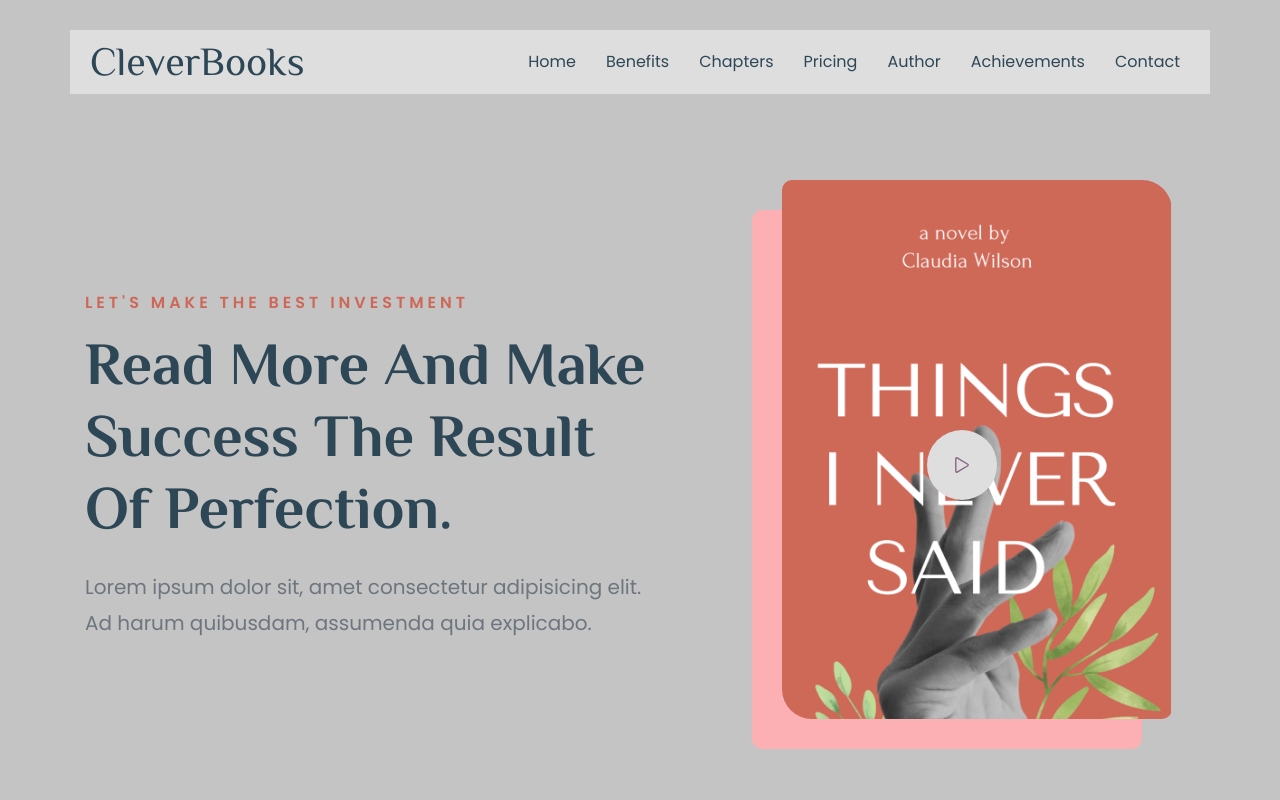
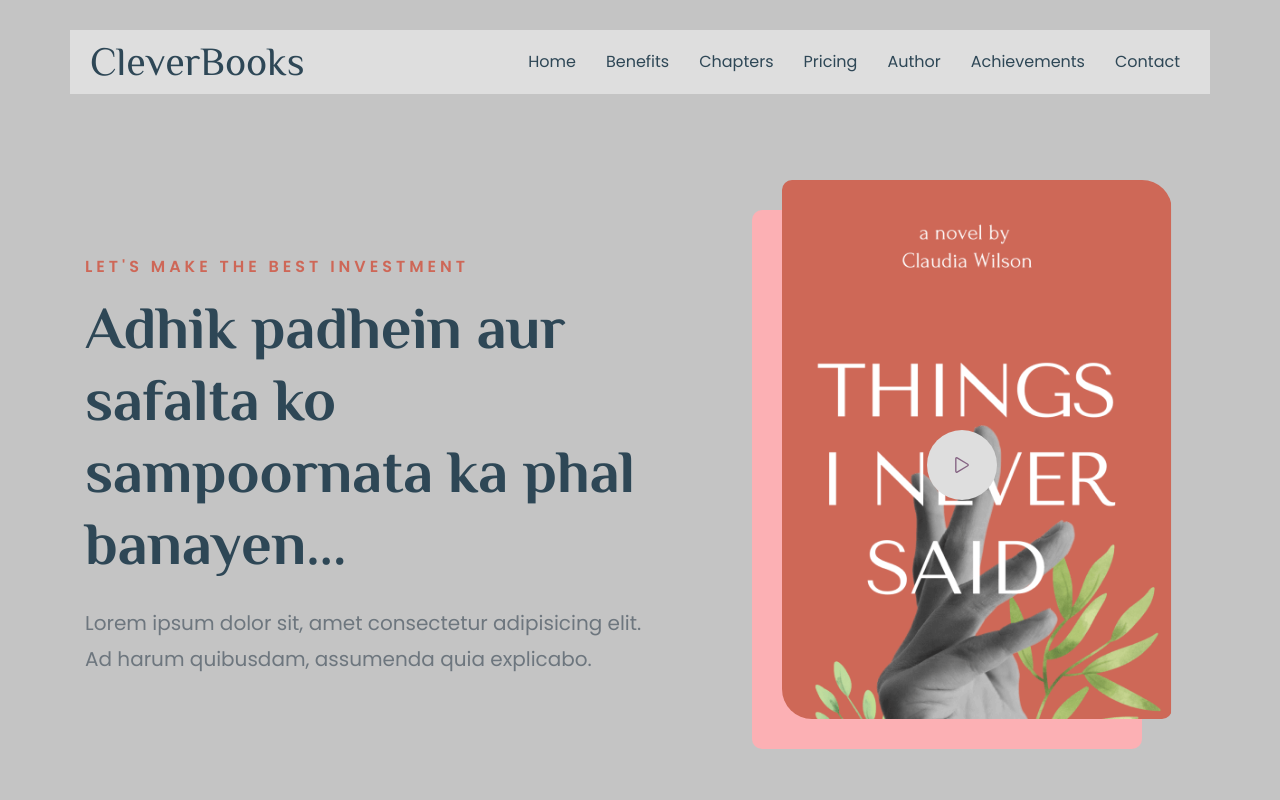
Before and after one commit to tarunnnrathoddd/CleverBooks, a plain HTML site: page index.html in a window 1280 px wide. Shown: the top 800 px of the page. Drawn offline with nearby package versions, Linux system fonts and the light colour scheme.

Commit message:
added a quote

```diff
--- a/index.html
+++ b/index.html
@@ -8,7 +8,7 @@
     <!--
     - primary meta tags
   -->
-    <title>CleverBooks - Read More And Make Success</title>
+    <title>CleverBooks - Adhik padhein aur safalta ko sampoornata ka phal banayen</title>
     <meta name="title" content="Bookish - Read More And Make Success" />
     <meta
       name="description"
@@ -116,7 +116,7 @@
               <p class="section-subtitle">Let's Make The Best Investment</p>
 
               <h1 class="h1 hero-title">
-                Read More And Make Success The Result Of Perfection.
+                Adhik padhein aur safalta ko sampoornata ka phal banayen...
               </h1>
 
               <p class="section-text">
@@ -141,11 +141,7 @@
           </div>
         </section>
 
-
-
         <!-- brand carousel -->
-
-
 
         <!--
         - #BENEFITS
@@ -1040,7 +1036,10 @@
                     </li>
 
                     <li>
-                      <a href="https://www.linkedin.com/in/tarun-rathod-aa7ab7223/" class="social-link">
+                      <a
+                        href="https://www.linkedin.com/in/tarun-rathod-aa7ab7223/"
+                        class="social-link"
+                      >
                         <ion-icon name="logo-linkedin"></ion-icon>
                       </a>
                     </li>
@@ -1110,9 +1109,7 @@
         </div> -->
 
         <div class="footer-bottom">
-          <p class="copyright">
-            &copy; 2024 Made with ❤ by Tarun Rathod.
-          </p>
+          <p class="copyright">&copy; 2024 Made with ❤ by Tarun Rathod.</p>
         </div>
       </div>
     </footer>
```
